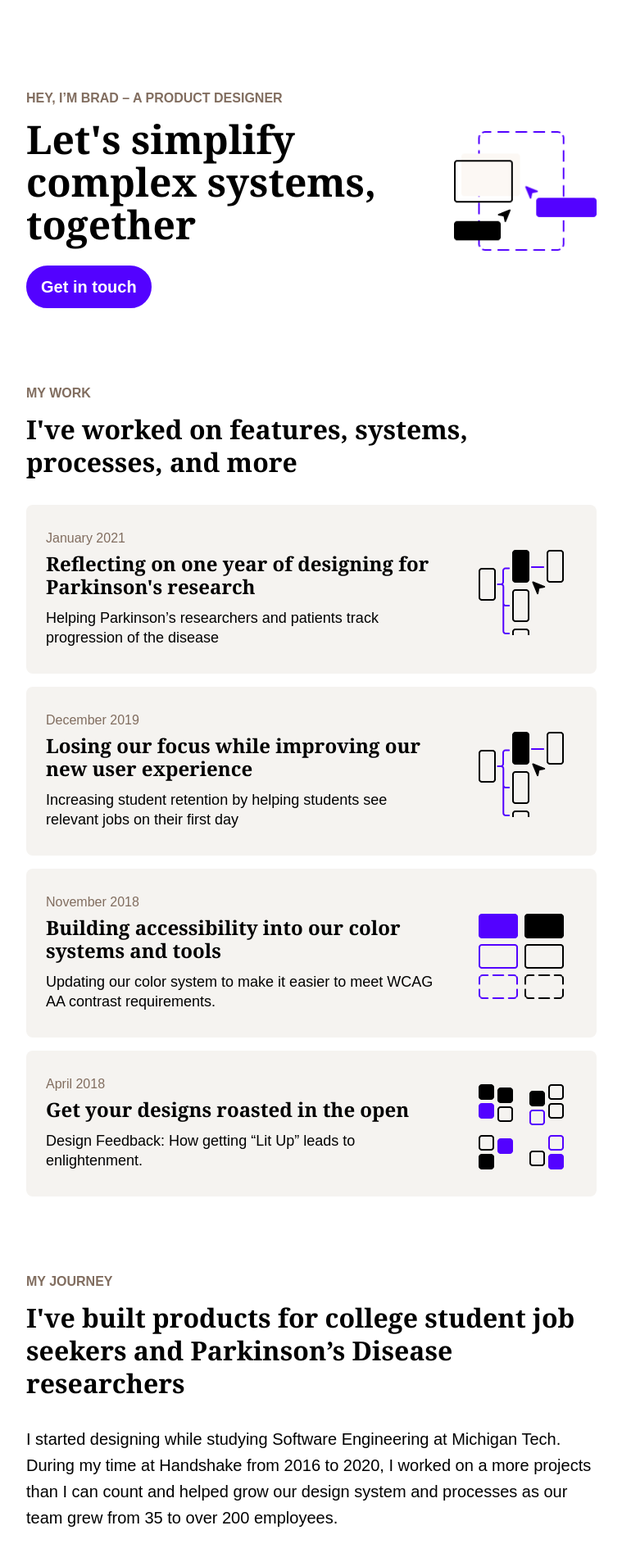
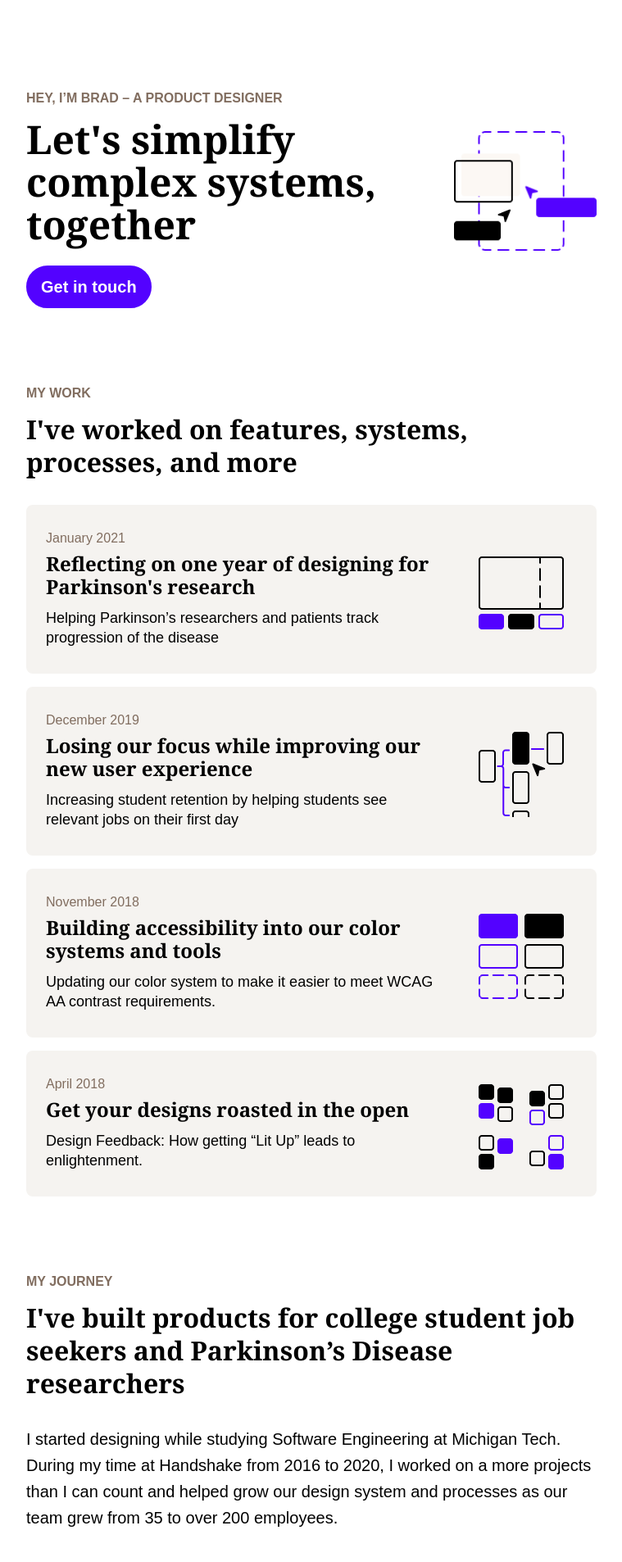
Before and after one commit to bradleyturner/bradleyturner.github.io, a Jekyll site: the page built from index.md, in a window 1280 px wide. Shown: the top 1906 px of the page at 82% size, without its empty margins (260-1019 px from the left). Built offline with Jekyll 4.4.1, drawn with Linux system fonts in a browser that asks for light colours; nearby versions of some CDN libraries.

Commit message:
Change spot illustration for Blackfynn post

```diff
--- a/_posts/2021-01-29-my-year-at-blackfynn.markdown
+++ b/_posts/2021-01-29-my-year-at-blackfynn.markdown
@@ -4,7 +4,7 @@ title: "Reflecting on one year of designing for Parkinson's research"
 date: 2021-01-28 20:19:12 -0400
 categories: jekyll update
 excerpt: "Helping Parkinson’s researchers and patients track progression of the disease"
-image: "focus.png"
+image: "zoom.png"
 ---
 
 ![Presentation screenshot](/assets/images/blackfynn/collage.png){:class="full-width add-margin"}
```
Also changed, not shown: assets/images/home/zoom.png (added).
